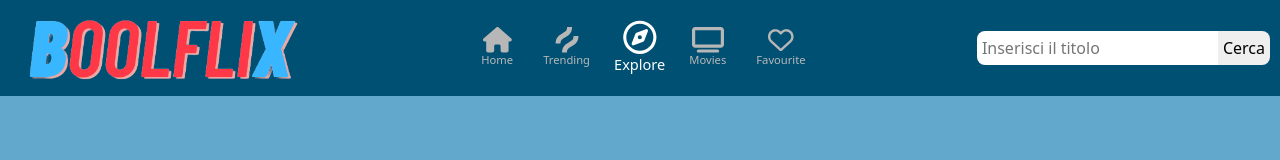
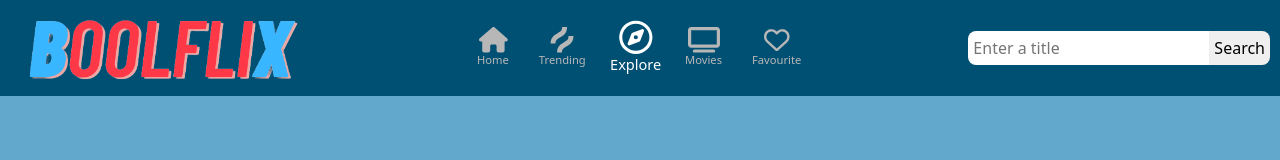
Before and after one commit to emanuelevolpes/vite-boolflix, a Vue app: page / in a window 1280 px wide. Shown: the top 160 px of the page. Built offline with nearby package versions, Linux system fonts and the light colour scheme.

Commit message:
last commit

```diff
--- a/src/components/AppHeader.vue
+++ b/src/components/AppHeader.vue
@@ -41,8 +41,8 @@ export default {
             </div>
             <!-- serch box -->
             <div class="search-box">
-                <input type="search" @keyup.enter="$emit('search')" placeholder="Inserisci il titolo" id="searchBar" v-model="store.searchKey">
-                <button type="button" @click.prevent="$emit('search')">Cerca</button>
+                <input type="search" @keyup.enter="$emit('search')" placeholder="Enter a title" id="searchBar" v-model="store.searchKey">
+                <button type="button" @click.prevent="$emit('search')">Search</button>
             </div>
         </div>
     </header>
--- a/src/components/Card.vue
+++ b/src/components/Card.vue
@@ -61,12 +61,12 @@ export default {
                     </div>
                 </div>
                 <div class="flip-card-back">
-                    <li class="content"><strong>Titolo:</strong> {{ title }}</li>
-                    <li class="content"><strong>Titolo originale:</strong> {{ originalTitle }}</li>
+                    <li class="content"><strong>Title:</strong> {{ title }}</li>
+                    <li class="content"><strong>Original Title:</strong> {{ originalTitle }}</li>
                     <li class="content overview"><strong>Overview:</strong> {{ info.overview }}</li>
-                    <li class="content"><strong>Lingua originale:</strong><country-flag :country='getLanguage'
+                    <li class="content"><strong>Original language:</strong><country-flag :country='getLanguage'
                             size='small' /></li>
-                    <li class="content"><strong>Voto:</strong> {{ getVote }}
+                    <li class="content"><strong>Vote:</strong> {{ getVote }}
                         <font-awesome-icon icon="fa-solid fa-star" v-for="n in getVote" />
                         <font-awesome-icon icon="fa-regular fa-star" v-for="n in 5 - getVote" />
                     </li>
```
